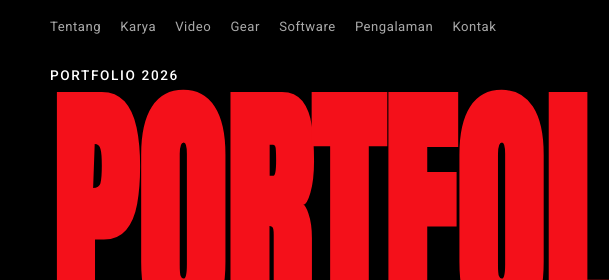
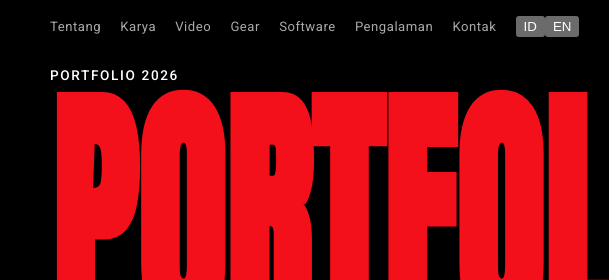
Before and after one commit to radenkadenis06-dotcom/portofolio-adi, a plain HTML site: page index.html in a window 1280 px wide. Shown: the top 280 px of the page, 0-609 px from the left. Drawn offline with Linux system fonts and the light colour scheme.

Commit message:
Update index.html

```diff
--- a/index.html
+++ b/index.html
@@ -16,7 +16,7 @@
 <header class="hero">
 <div class="wrap">
 <nav aria-label="Navigasi">
-<a href="#tentang">Tentang</a><a href="#karya">Karya</a><a href="#video">Video</a><a href="#alat">Gear</a><a href="#software">Software</a><a href="#pengalaman">Pengalaman</a><a href="#kontak">Kontak</a>
+<a href="#tentang">Tentang</a><a href="#karya">Karya</a><a href="#video">Video</a><a href="#alat">Gear</a><a href="#software">Software</a><a href="#pengalaman">Pengalaman</a><a href="#kontak">Kontak</a><span class="langs" role="group" aria-label="Language"><button type="button" data-lang="id" aria-pressed="false">ID</button><button type="button" data-lang="en" aria-pressed="false">EN</button></span>
 </nav>
 <div class="poster">
 <div class="topbar"><span>PORTFOLIO 2026</span><span class="ready">SIAP BEKERJA <svg class="spark" viewBox="0 0 24 24" aria-hidden="true"><path d="M12 0c1 7 5 11 12 12-7 1-11 5-12 12-1-7-5-11-12-12 7-1 11-5 12-12z" fill="currentColor"/></svg></span></div>
```
